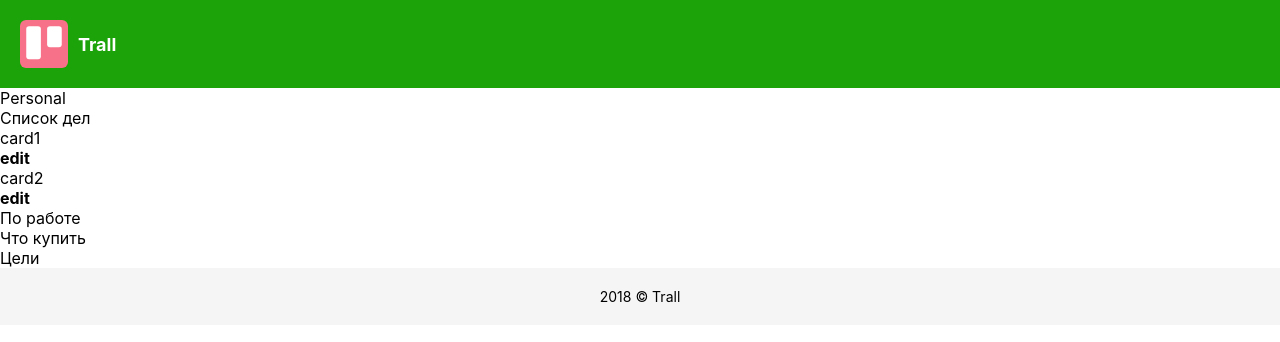
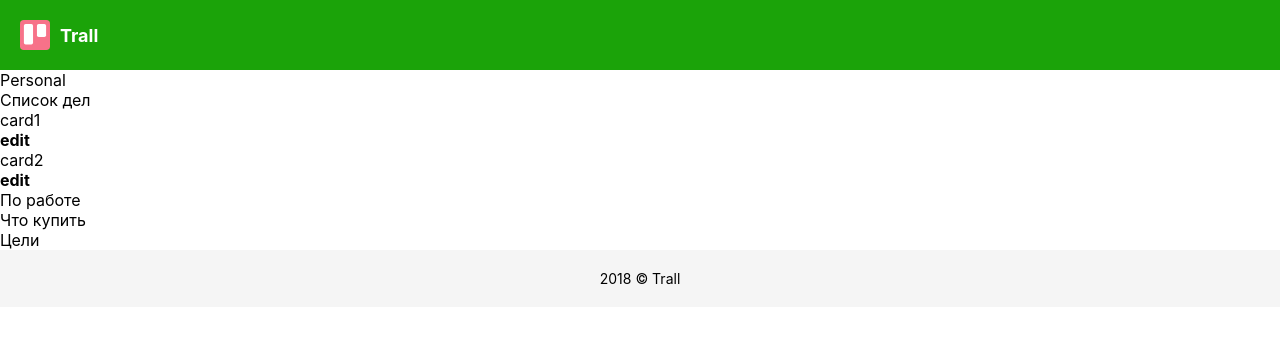
Before and after one commit to manyopensource/trall, a React (Create React App) app: page / in a window 1280 px wide. Shown: the top 342 px of the page. Built offline with nearby package versions, Linux system fonts and the light colour scheme.

Commit message:
fix on styles of header

```diff
--- a/src/features/header/Header.scss
+++ b/src/features/header/Header.scss
@@ -19,7 +19,7 @@ $paddingValue: 20px;
         align-items: center;
     }
     &__logo {
-        height: 6vmin;
+        height: 30px;
         vertical-align: top;
     }
     &__company {
```
